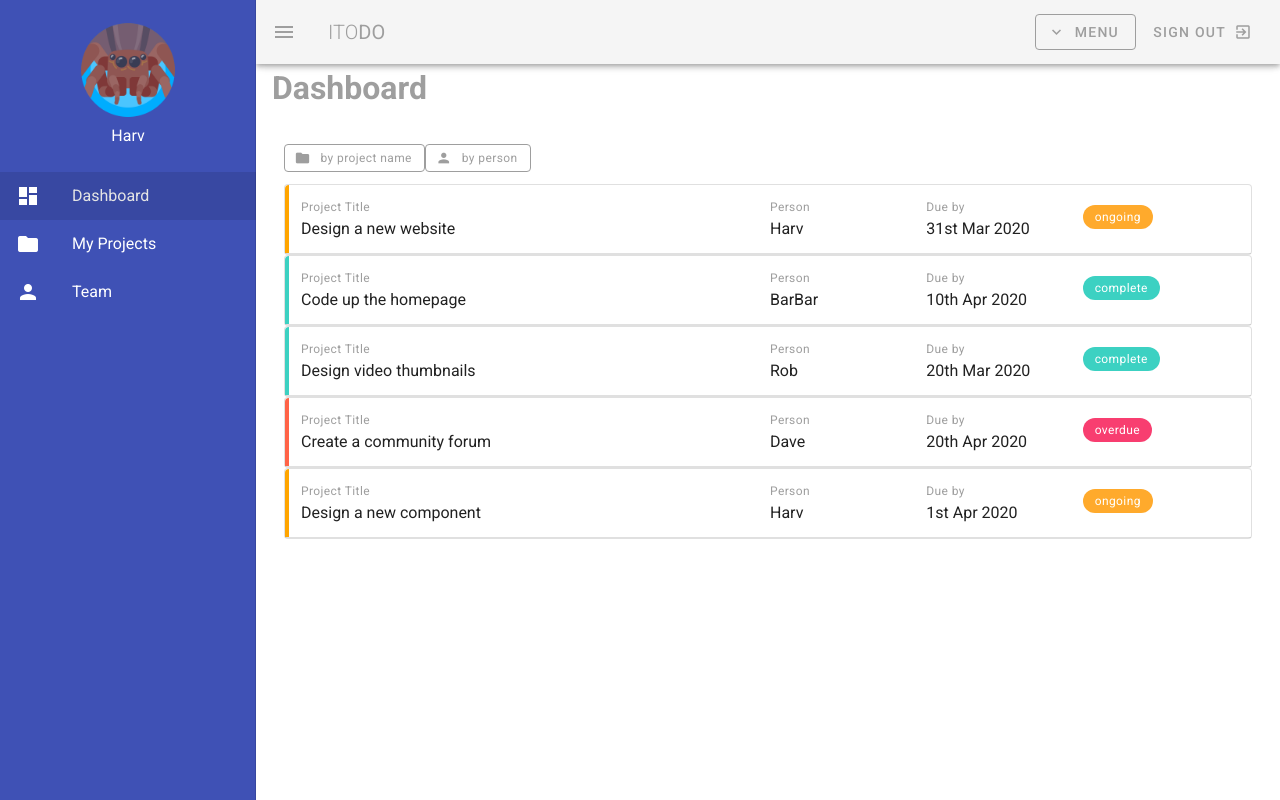
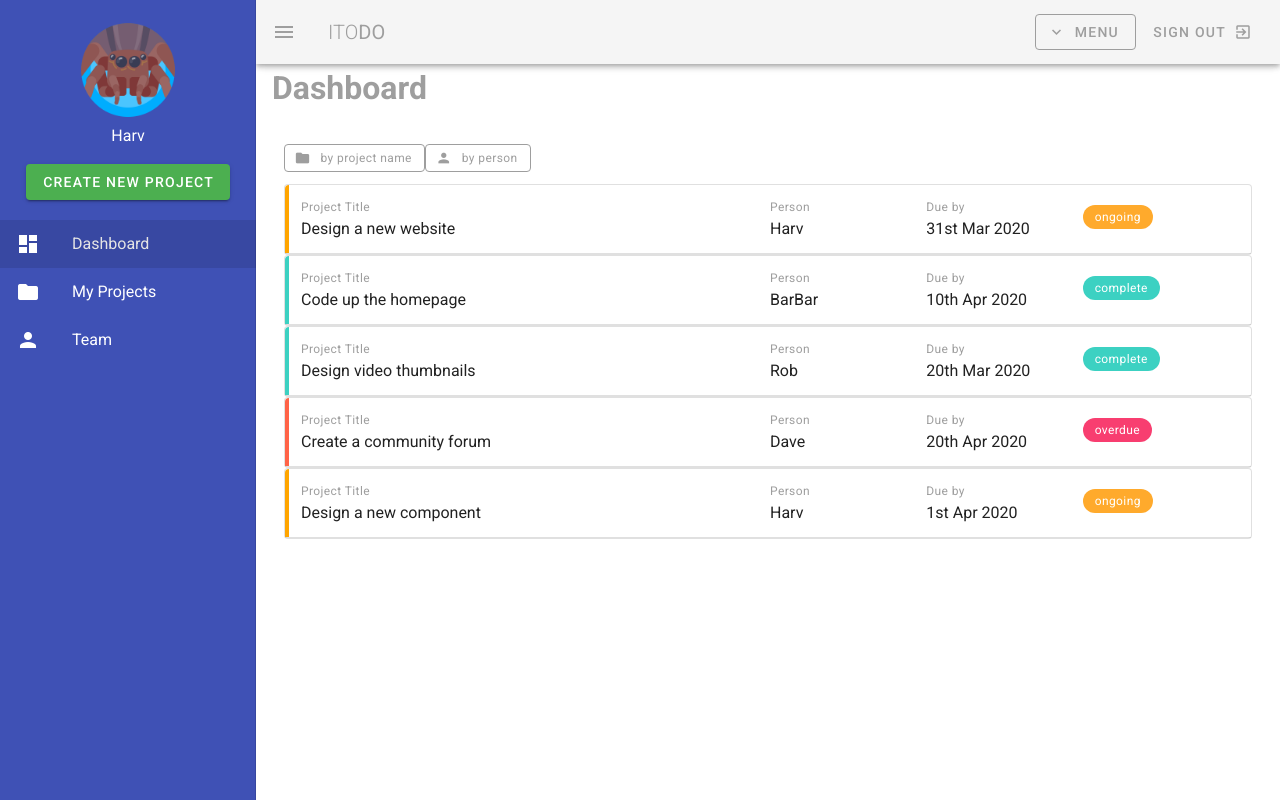
Before and after one commit to Armitage87/todo_app, a Vue app: page / in a window 1280 px wide. Both pictures are taken after a click on the button 28 px from the left and 32 px from the top of the page. Built offline with nearby package versions, Linux system fonts and the light colour scheme.

Commit message:
Adding create project modal

```diff
--- a/src/components/NavBar.vue
+++ b/src/components/NavBar.vue
@@ -38,6 +38,9 @@
             </v-avatar>
             <p class="white--text subheading mt-1">Harv</p>
         </v-flex>
+        <v-flex class="mt-4 mb-3">
+            <popup />
+        </v-flex>
     </v-col>
     </v-row>
         <v-list>
@@ -57,7 +60,12 @@
 </template>
 
 <script>
+import Popup from './Popup.vue'
+
 export default {
+    components: {
+        Popup
+    },
     data() {
         return {
             drawer: false,
--- /dev/null
+++ b/src/components/Popup.vue
@@ -0,0 +1,47 @@
+<template>
+  <div class="text-center">
+    <v-dialog
+      v-model="dialog"
+      width="500"
+    >
+      <template v-slot:activator="{ on }">
+        <v-btn
+          color="success"
+          dark
+          v-on="on"
+        >
+          Create new project
+        </v-btn>
+      </template>
+
+      <v-card>
+        <v-card-title
+          class="headline grey lighten-2"
+          primary-title
+        >
+          Create new project
+        </v-card-title>
+        <v-card-actions>
+          <v-spacer></v-spacer>
+          <v-btn
+            color="primary"
+            text
+            @click="dialog=false"
+          >
+            Close
+          </v-btn>
+        </v-card-actions>
+      </v-card>
+    </v-dialog>
+  </div>
+</template>
+
+<script>
+export default {
+    data() {
+        return {
+            dialog: false
+        }
+    }
+}
+</script>
```
